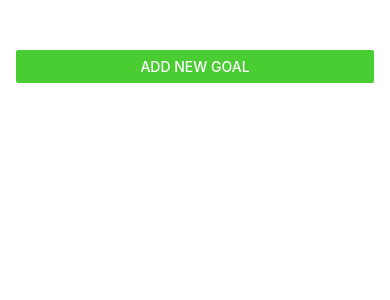
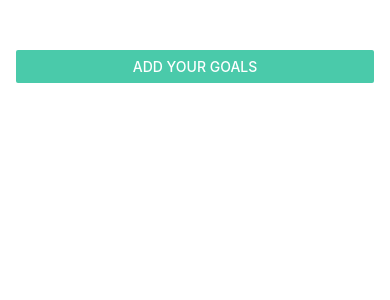
Before and after one commit to bibek190/ReactNative-Add_Goal_App, a React Native app: screen / in a window 390 px wide. Shown: the top 300 px of the page. Built offline with nearby package versions, Linux system fonts and the light colour scheme.

Commit message:
updated texts and style

```diff
--- a/App.js
+++ b/App.js
@@ -35,8 +35,8 @@ export default function App() {
       <StatusBar style="light" />
       <View style={styles.appContainer}>
         <Button
-          title="Add New Goal"
-          color="#4acc33"
+          title="Add Your Goals"
+          color="#4acaaa"
           onPress={startAddGoalHandler}
         />
         <GoalInput
```
